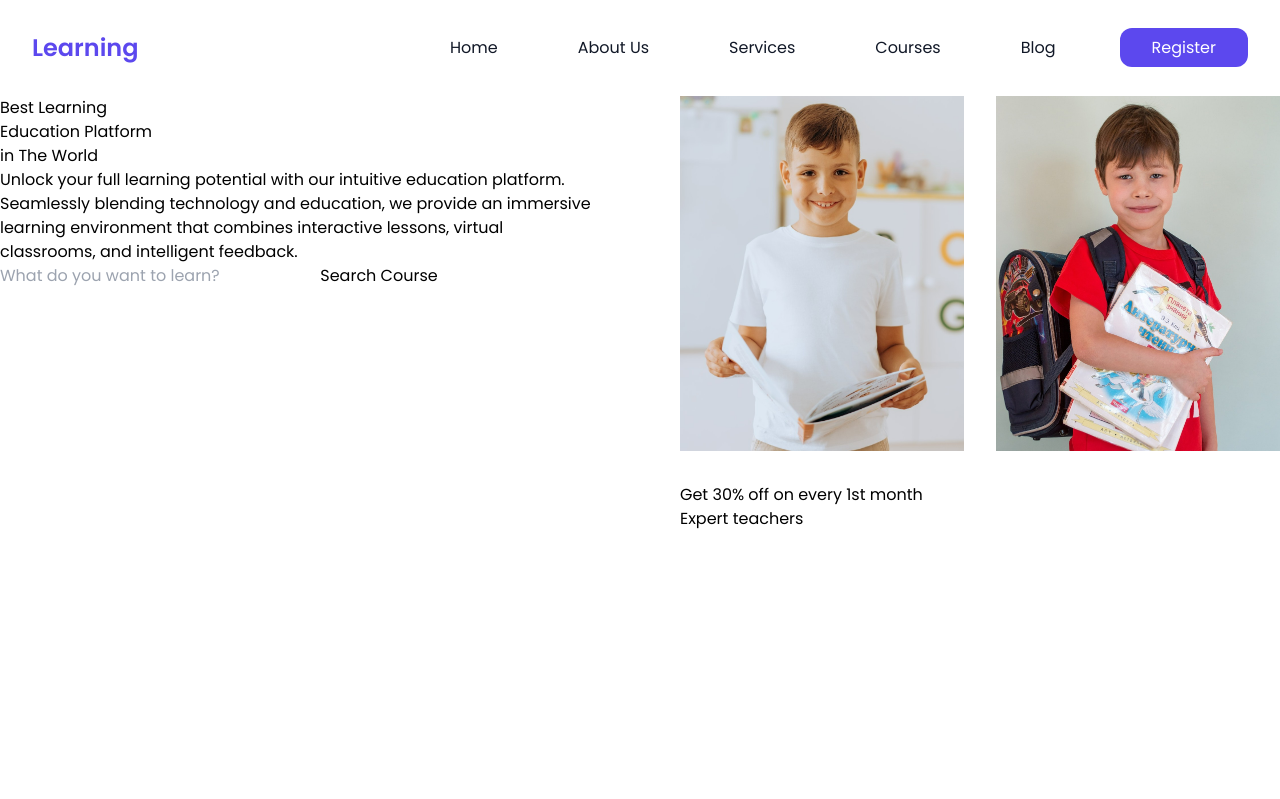
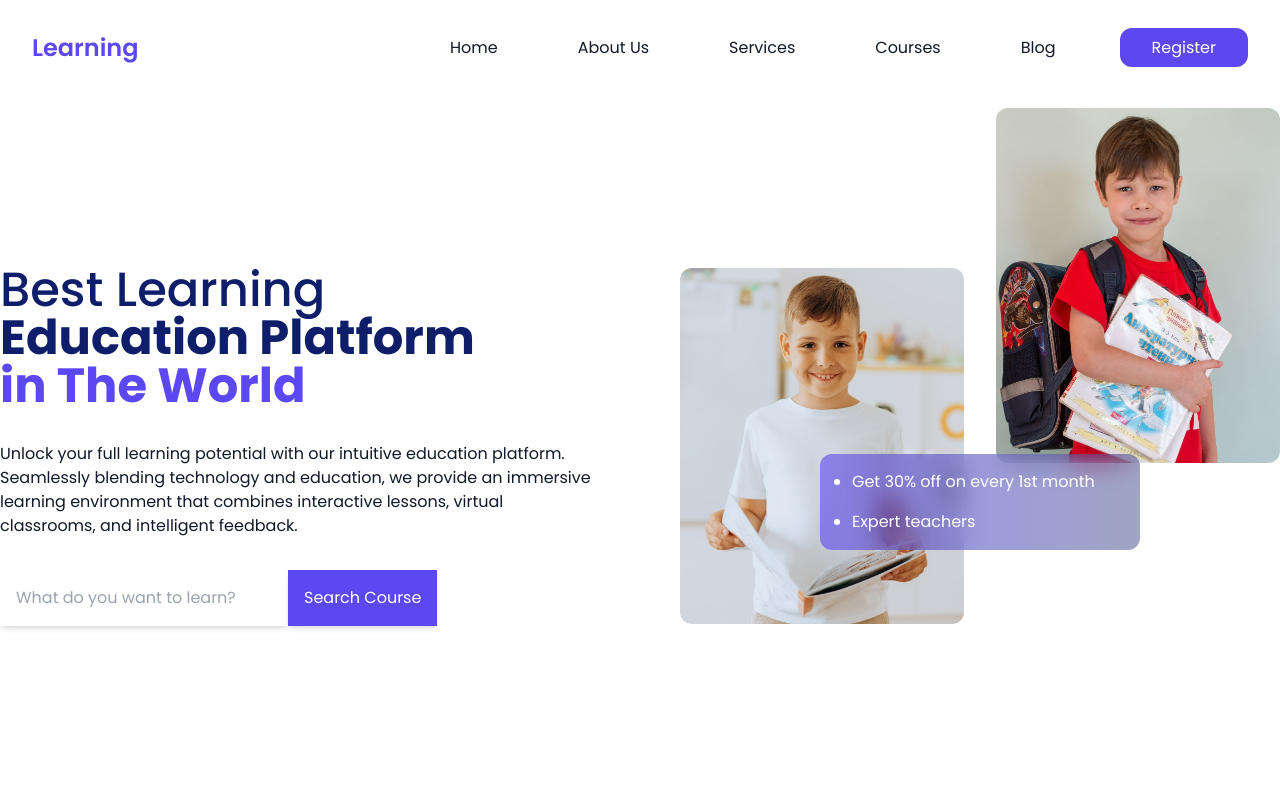
Before and after one commit to salehMb1999/Education-website-Header, a website: page src/index.html in a window 1280 px wide. Drawn offline with Linux system fonts and the light colour scheme.

Commit message:
project completed

```diff
--- a/src/index.html
+++ b/src/index.html
@@ -6,15 +6,15 @@
     <title>Document</title>
     <link rel="stylesheet" href="./styles/style.css" />
   </head>
-  <body class="font-poppinsReg container mx-auto">
+  <body class="font-poppinsReg container">
     <header>
-      <div class="flex justify-between items-center p-8">
+      <div class="flex justify-between items-center p-4 lg:p-8">
         <div>
           <a class="font-poppinsSemiBold text-2xl text-[#5c48ee]" href="#"
             >Learning</a
           >
         </div>
-        <nav class="flex gap-x-12">
+        <nav class="flex lg:gap-x-12">
           <li class="list-none">
             <a
               class="text-gray-900 py-2 px-4 hover:text-[#5c48ee] transition-all duration-300 ease-in-out"
@@ -59,30 +59,56 @@
           </li>
         </nav>
       </div>
-      <div class="grid grid-cols-2 gap-20">
-        <div>
-          <h1>
-            Best Learning <br /><span>Education Platform</span><br /><span
+      <div
+        class="grid grid-cols-1 lg:grid-cols-2 gap-20 min-h-[calc(100vh-100px)]"
+      >
+        <div
+          class="flex flex-col items-center justify-center text-center lg:text-left"
+        >
+          <h1
+            class="font-poppinsMed text-5xl leading-[3rem] w-full text-[#0f1e6a]"
+          >
+            Best Learning <br /><span class="font-poppinsBold text-[#0f1e6a]"
+              >Education Platform</span
+            ><br /><span class="font-poppinsBold text-[#5c48f2]"
               >in The World</span
             >
           </h1>
-          <p>
+          <p class="my-8 text-gray-900">
             Unlock your full learning potential with our intuitive education
             platform. Seamlessly blending technology and education, we provide
             an immersive learning environment that combines interactive lessons,
             virtual classrooms, and intelligent feedback.
           </p>
-          <form>
-            <input type="text" placeholder="What do you want to learn?" />
-            <button>Search Course</button>
+          <form
+            class="flex items-center w-full lg:justify-start justify-center"
+          >
+            <input
+              class="p-4 max-w-72 w-full shadow-md outline-0"
+              type="text"
+              placeholder="What do you want to learn?"
+            />
+            <button class="shadow-md bg-[#5c48f2] text-white text-nowrap p-4">
+              Search Course
+            </button>
           </form>
         </div>
-        <div class="grid grid-cols-2 gap-8">
-          <img class="w-full max-w-80" src="./../img/header-1.jpg" alt="img1" />
-          <img class="w-full max-w-80" src="./../img/header-2.jpg" alt="img2" />
-          <div>
-            <ul>
-              <li>Get 30% off on every 1st month</li>
+        <div class="grid grid-cols-2 gap-8 place-content-center relative">
+          <img
+            class="w-full max-w-72 rounded-xl justify-self-center"
+            src="./../img/header-1.jpg"
+            alt="img1"
+          />
+          <img
+            class="w-full max-w-72 lg:-translate-y-40 rounded-xl"
+            src="./../img/header-2.jpg"
+            alt="img2"
+          />
+          <div
+            class="absolute max-w-80 w-full px-8 py-4 text-white bg-gradient-to-r from-[rgba(92,72,238,.6)] to-[rgba(15,30,106,.4)] top-1/2 left-1/2 -translate-x-1/2 translate-y-2 rounded-xl backdrop-blur-md"
+          >
+            <ul class="list-disc">
+              <li class="mb-4">Get 30% off on every 1st month</li>
               <li>Expert teachers</li>
             </ul>
           </div>
--- a/tailwind.config.js
+++ b/tailwind.config.js
@@ -3,12 +3,16 @@ module.exports = {
   content: ["./src/**/*.{html,js}"],
   theme: {
     fontFamily: {
-      "poppinsReg" : "poppinsReg",
-      "poppinsMed" : "poppinsMed",
-      "poppinsSemiBold" : "poppinsSemiBold",
-      "poppinsBold" : "poppinsBold"
+      poppinsReg: "poppinsReg",
+      poppinsMed: "poppinsMed",
+      poppinsSemiBold: "poppinsSemiBold",
+      poppinsBold: "poppinsBold",
     },
+    container: {
+      center: true,
+    },
+
     extend: {},
   },
   plugins: [],
-}
+};
```
Also changed, not shown: src/styles/style.css.
